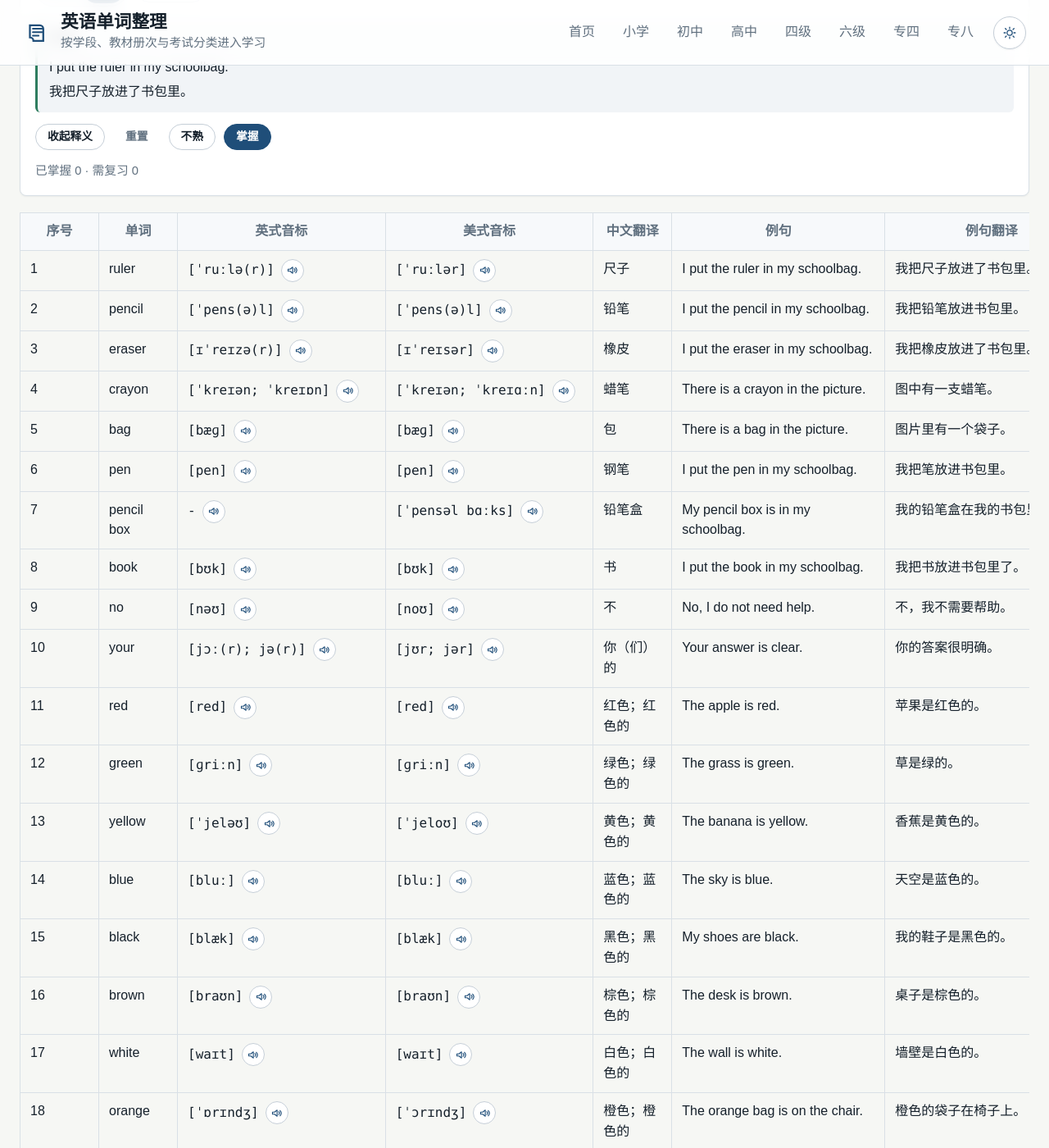
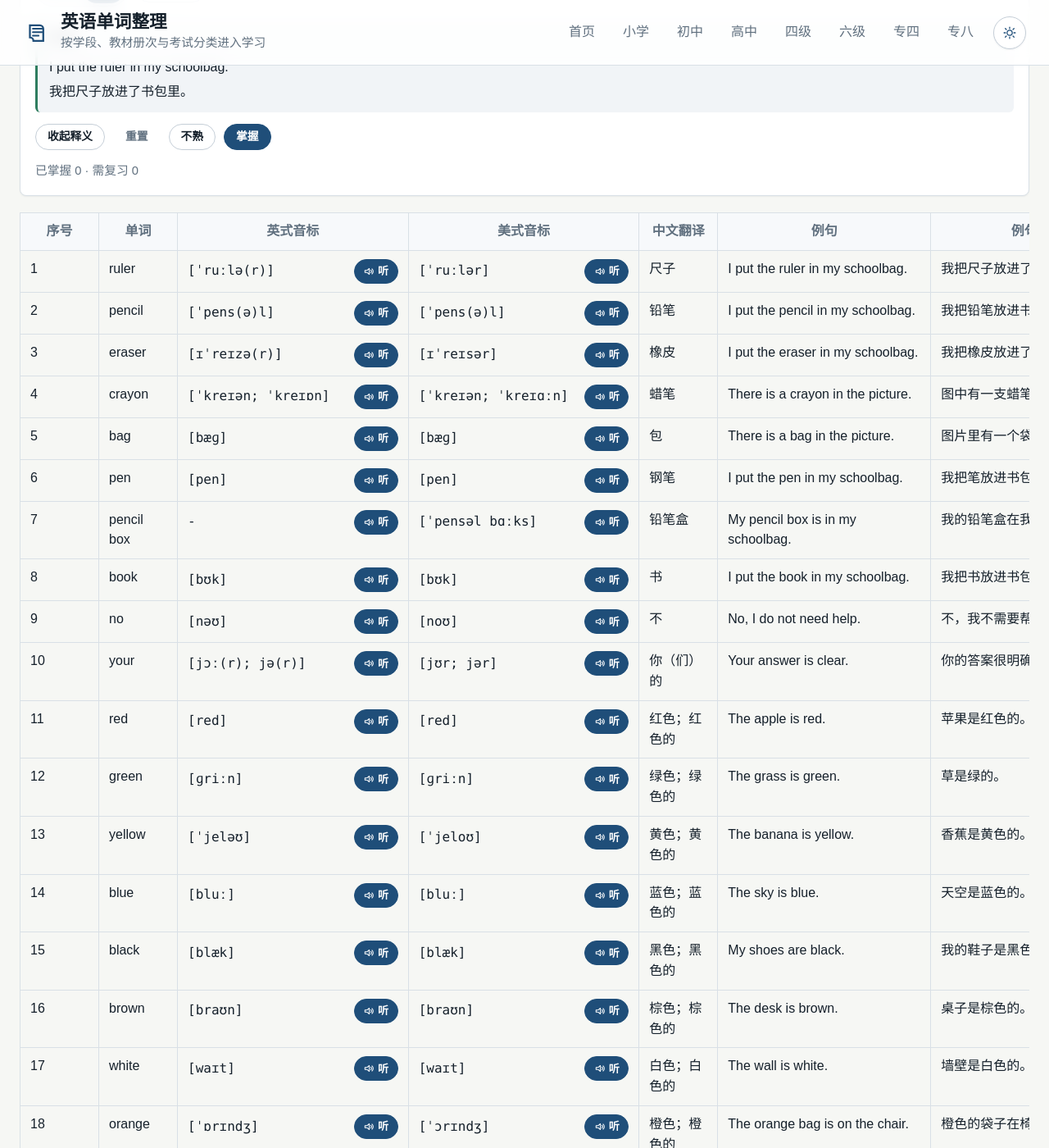
Before and after one commit to jinronga/english-words, a Jekyll site: the page built from 小学/三年级/人教版小学英语-三年级上册.md, in a window 1280 px wide and 1400 px high, scrolled down 639 px. Shown: the whole window at 82% size. Built offline with Jekyll 4.4.1, drawn with Linux system fonts in a browser that asks for light colours; our own code applies the rules of GitHub Pages for plain Markdown files; some of the changed text lies outside the part shown.

Commit message:
Make pronunciation playback buttons visible

```diff
--- a/_layouts/default.html
+++ b/_layouts/default.html
@@ -18,7 +18,7 @@
       }
     }());
   </script>
-  <link rel="stylesheet" href="{{ '/assets/css/style.css' | relative_url }}">
+  <link rel="stylesheet" href="{{ '/assets/css/style.css' | relative_url }}?v={{ site.time | date: '%s' }}">
 </head>
 {% assign page_kind = 'doc' %}
 {% if page.home %}
@@ -86,6 +86,6 @@
       <span>仅供学习交流</span>
     </footer>
   </div>
-  <script src="{{ '/assets/js/home.js' | relative_url }}" defer></script>
+  <script src="{{ '/assets/js/home.js' | relative_url }}?v={{ site.time | date: '%s' }}" defer></script>
 </body>
 </html>
--- a/assets/css/style.scss
+++ b/assets/css/style.scss
@@ -309,7 +309,7 @@ html[data-theme="dark"] .theme-icon-moon {
 .page-kind-vocab .markdown-body td:nth-child(3),
 .page-kind-vocab .markdown-body th:nth-child(4),
 .page-kind-vocab .markdown-body td:nth-child(4) {
-  min-width: 152px;
+  min-width: 176px;
 }
 
 .page-kind-vocab .markdown-body th:nth-child(6),
@@ -356,33 +356,42 @@ html[data-theme="dark"] .theme-icon-moon {
 .phonetic-control {
   align-items: center;
   display: inline-flex;
-  gap: 8px;
+  gap: 10px;
+  justify-content: space-between;
+  width: 100%;
   white-space: nowrap;
 }
 
 .phonetic-value {
   font-family: "SFMono-Regular", Consolas, "Liberation Mono", monospace;
+  min-width: 0;
 }
 
 .phonetic-play {
   align-items: center;
-  background: var(--surface);
-  border: 1px solid var(--line-strong);
+  background: var(--blue);
+  border: 1px solid var(--blue);
   border-radius: 999px;
-  color: var(--blue);
+  color: var(--button-text);
   cursor: pointer;
   display: inline-flex;
   flex: 0 0 auto;
-  height: 28px;
+  font: inherit;
+  font-size: 0.82rem;
+  font-weight: 700;
+  gap: 4px;
+  height: 30px;
   justify-content: center;
-  padding: 0;
+  line-height: 1;
+  min-width: 54px;
+  padding: 0 10px;
   transition: background 0.15s ease, border-color 0.15s ease, color 0.15s ease, transform 0.15s ease;
-  width: 28px;
 }
 
 .phonetic-play:hover {
-  background: var(--blue-soft);
-  border-color: var(--blue);
+  background: var(--button-hover);
+  border-color: var(--button-hover);
+  color: var(--button-text);
   transform: translateY(-1px);
 }
 
@@ -398,8 +407,8 @@ html[data-theme="dark"] .theme-icon-moon {
 }
 
 .phonetic-play__icon {
-  height: 15px;
-  width: 15px;
+  height: 14px;
+  width: 14px;
 }
 
 .home-copy {
--- a/assets/js/home.js
+++ b/assets/js/home.js
@@ -286,6 +286,9 @@ document.addEventListener('DOMContentLoaded', () => {
     const speech = 'speechSynthesis' in window && 'SpeechSynthesisUtterance' in window
       ? window.speechSynthesis
       : null;
+    const canUseAudio = 'Audio' in window;
+    const canPlayPronunciation = canUseAudio || Boolean(speech);
+    let activeAudio = null;
     let speechVoices = [];
     let pronunciationAccent = safeGet(accentStorageKey) === 'uk' ? 'uk' : 'us';
     const defaultState = () => ({
@@ -410,7 +413,14 @@ document.addEventListener('DOMContentLoaded', () => {
       return speechVoices.find((voice) => voice.lang?.toLowerCase().startsWith('en')) || null;
     };
 
-    const speakWord = (word, accent) => {
+    const normalizeAudioWord = (word) => {
+      return normalize(word)
+        .replace(/[“”"]/g, '')
+        .replace(/(?:\.\.\.|…)+/g, ' ')
+        .trim();
+    };
+
+    const speakWithDeviceVoice = (word, accent) => {
       if (!speech || !word) {
         return;
       }
@@ -431,6 +441,37 @@ document.addEventListener('DOMContentLoaded', () => {
       speech.speak(utterance);
     };
 
+    const playDictionaryAudio = (word, accent) => {
+      if (!canUseAudio || !word) {
+        return Promise.reject(new Error('audio unavailable'));
+      }
+
+      const audioType = accent === 'uk' ? '1' : '2';
+      const audioWord = normalizeAudioWord(word);
+      const audio = new window.Audio(
+        `https://dict.youdao.com/dictvoice?audio=${encodeURIComponent(audioWord)}&type=${audioType}`,
+      );
+
+      if (activeAudio) {
+        activeAudio.pause();
+        activeAudio.currentTime = 0;
+      }
+
+      activeAudio = audio;
+      return audio.play();
+    };
+
+    const speakWord = (word, accent) => {
+      if (!word) {
+        return;
+      }
+
+      const normalizedAccent = accent === 'uk' ? 'uk' : 'us';
+      playDictionaryAudio(word, normalizedAccent).catch(() => {
+        speakWithDeviceVoice(word, normalizedAccent);
+      });
+    };
+
     const speakCurrentWord = () => {
       const current = deck[state.queue[0]];
       speakWord(current?.word, pronunciationAccent);
@@ -442,14 +483,15 @@ document.addEventListener('DOMContentLoaded', () => {
       const label = `播放${accentName}发音：${word}`;
       button.className = 'phonetic-play';
       button.type = 'button';
-      button.disabled = !speech;
-      button.title = speech ? label : '当前浏览器不支持设备发音';
+      button.disabled = !canPlayPronunciation;
+      button.title = canPlayPronunciation ? label : '当前浏览器不支持发音播放';
       button.setAttribute('aria-label', label);
       button.innerHTML = `
         <svg class="phonetic-play__icon" viewBox="0 0 24 24" aria-hidden="true" role="presentation">
           <path d="M4 10v4h4l5 4V6l-5 4H4z" fill="none" stroke="currentColor" stroke-linejoin="round" stroke-width="1.8"/>
           <path d="M16.2 9.2a4 4 0 0 1 0 5.6M18.8 6.8a7.8 7.8 0 0 1 0 10.4" fill="none" stroke="currentColor" stroke-linecap="round" stroke-width="1.8"/>
         </svg>
+        <span>听</span>
       `;
       button.addEventListener('click', (event) => {
         event.preventDefault();
@@ -534,8 +576,8 @@ document.addEventListener('DOMContentLoaded', () => {
         button.classList.toggle('is-active', active);
         button.setAttribute('aria-pressed', active ? 'true' : 'false');
       });
-      nodes.speak.disabled = !speech;
-      nodes.speak.title = speech ? '使用当前设备语音播放单词' : '当前浏览器不支持设备发音';
+      nodes.speak.disabled = !canPlayPronunciation;
+      nodes.speak.title = canPlayPronunciation ? '播放当前单词发音' : '当前浏览器不支持发音播放';
       nodes.answer.hidden = !state.revealed;
       nodes.zh.textContent = current.zh;
       nodes.example.textContent = current.example ? current.example : ' ';
```
